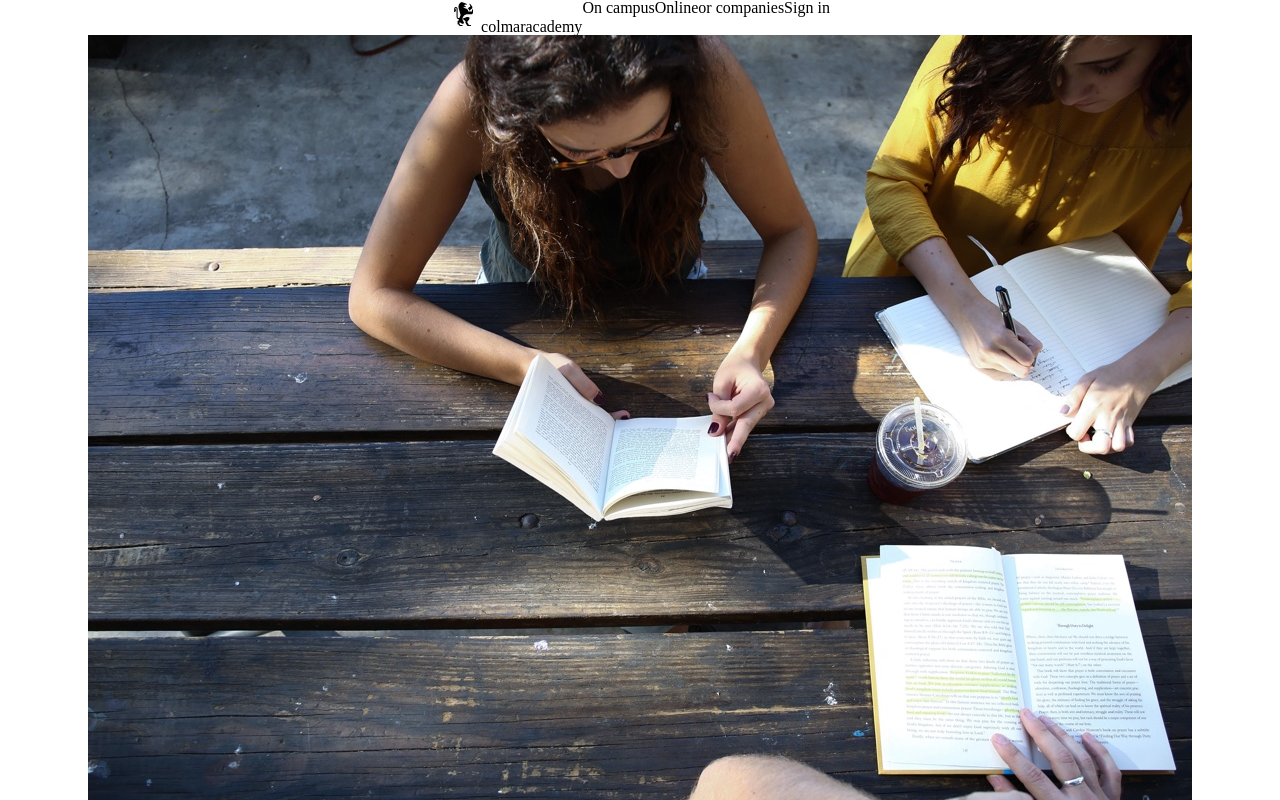
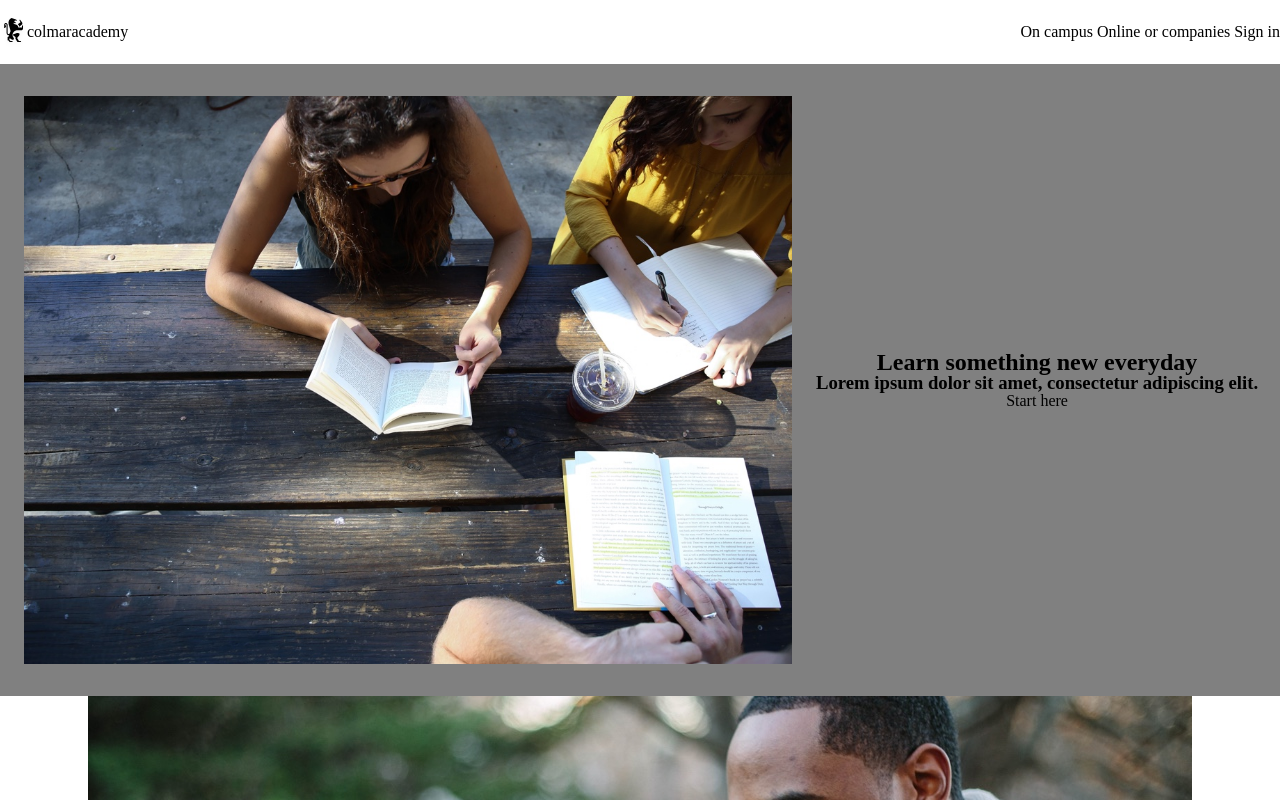
Before and after one commit to Barthy98/ColmarAcademy, a plain HTML site: page index.html in a window 1280 px wide. Shown: the top 800 px of the page. Drawn offline with Linux system fonts and the light colour scheme.

Commit message:
First layout commit

```diff
--- a/index.html
+++ b/index.html
@@ -13,24 +13,26 @@
 <body>
 
   <!-- Heading -->
-  <header class="flexbox">
-    <span>
+  <header class="flexbox white">
+    <span class="logo flexbox">
       <img src="./resources/images/ic-logo.svg" alt="Logo">
       <span>colmaracademy</span>
     </span>
-    <span>On campus</span>
-    <span>Online</span>
-    <span>or companies</span>
-    <span>Sign in</span>
+    <span>
+      <span>On campus</span>
+      <span>Online</span>
+      <span>or companies</span>
+      <span>Sign in</span>
+    </span>
   </header>
 
   <!-- Main section -->
   <section>
 
     <!-- Mission -->
-    <div class="flexbox">
+    <div id="mission" class="flexbox gray">
       <img src="./resources/images/banner.jpg" alt="Main banner">
-      <div>
+      <div class="mission_main">
         <h1>Learn something new everyday</h1>
         <h3>Lorem ipsum dolor sit amet, consectetur adipiscing elit.</h3>
         <p>Start here</p>
@@ -38,7 +40,7 @@
     </div>
 
     <!-- Information -->
-    <div class="flexbox">
+    <div id="information" class="flexbox white">
       <div>
         <img src="./resources/images/information-main.jpg" alt="Information banner">
         <h1>It doesn't hurt to keep practicing</h1>
@@ -64,7 +66,7 @@
             <a href="">Read more</a>
           </span>
         </div>
-        <div class="flexbox">
+        <div class="flexbox gray">
           <img src="./resources/images/information-guest-lecture.jpg" alt="Guest Lecute">
           <span>
             <h2>Our guest lecture</h2>
@@ -76,7 +78,7 @@
     </div>
 
     <!-- Courses -->
-    <div>
+    <div id="courses" class="gray">
       <h1>Start learning</h1>
       <div class="flexbox">
         <div class="course">
@@ -119,7 +121,7 @@
     </div>
 
     <!-- Exhibit -->
-    <div>
+    <div id="exhibit">
       <h1>Thesis exhibit</h1>
       <div class="flexbox">
         <div>
@@ -130,7 +132,7 @@
             tristique ligule."</p>
         </div>
         <div class="flexbox">
-          <div>
+          <div class="gray">
             <img src="./resources/images/thesis-fisma.jpg" alt="Fisma">
             <span>
               <h2>Fisma: Design and Prototype</h2>
--- a/resources/css/style.css
+++ b/resources/css/style.css
@@ -2,6 +2,8 @@
 
 html {
   text-align: center;
+  font-size: 16px;
+  color: black;
 }
 
 .flexbox {
@@ -9,3 +11,40 @@ html {
   flex-wrap: wrap;
   justify-content: center;
 }
+
+.white {
+  background-color: white;
+}
+
+.gray {
+  background-color: gray;
+}
+
+/* Heading */
+
+header.flexbox {
+  height: 4rem;
+  text-align: right;
+  align-items: center;
+  justify-content: space-between;
+
+}
+
+.logo {
+  align-items: center;
+}
+
+
+/* Main section */
+
+/* Mission */
+
+#mission {
+  justify-content: flex-start;
+  align-items: center;
+}
+
+#mission img {
+  width: 60%;
+  margin: 2rem 1.5rem;
+}
```
